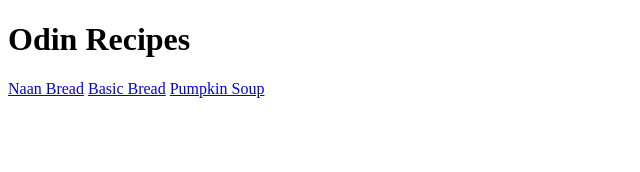
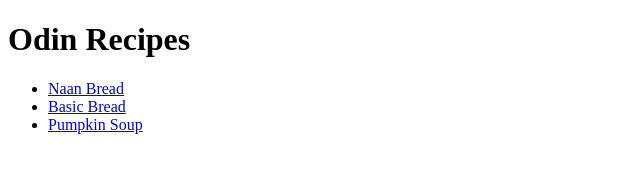
Before and after one commit to LachlanSTT/odin-recipies, a plain HTML site: page index.html in a window 1280 px wide. Shown: the whole page, without its empty margins (0-640 px from the left). Drawn offline with Linux system fonts and the light colour scheme.

Commit message:
modified:   ../index.html         Put the recipe links in a unodered list

```diff
--- a/index.html
+++ b/index.html
@@ -10,9 +10,11 @@
 
 <body>
     <h1>Odin Recipes</h1>
-    <a href="recipes/naan-bread.html">Naan Bread</a>
-    <a href="recipes/basic-bread.html">Basic Bread</a>
-    <a href="recipes/pumpkin-soup.html">Pumpkin Soup</a>
+    <ul>
+        <li><a href="recipes/naan-bread.html">Naan Bread</a></li>
+        <li><a href="recipes/basic-bread.html">Basic Bread</a></li>
+        <li><a href="recipes/pumpkin-soup.html">Pumpkin Soup</a></li>
+    </ul>
 </body>
 
 </html>
```
